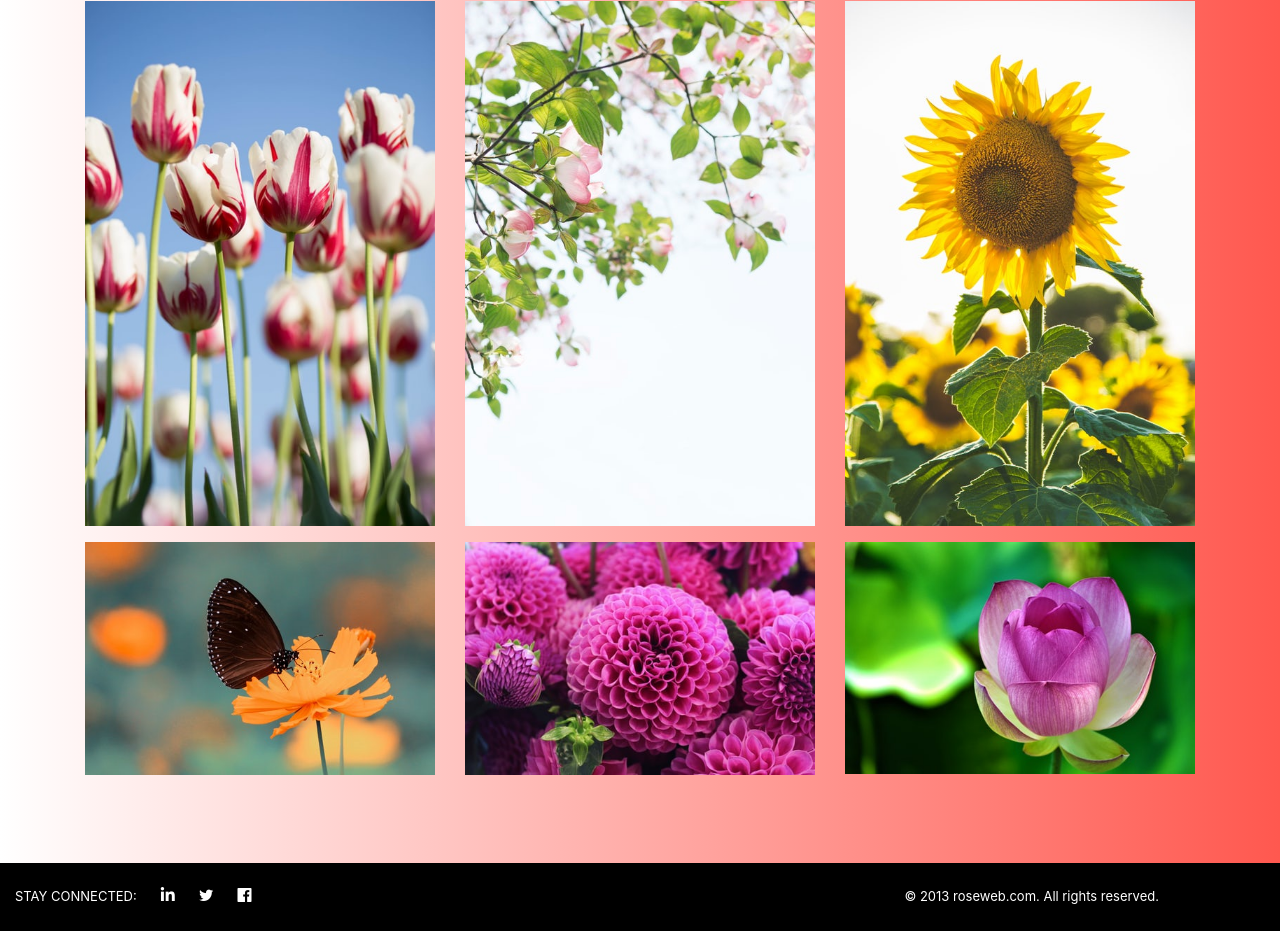
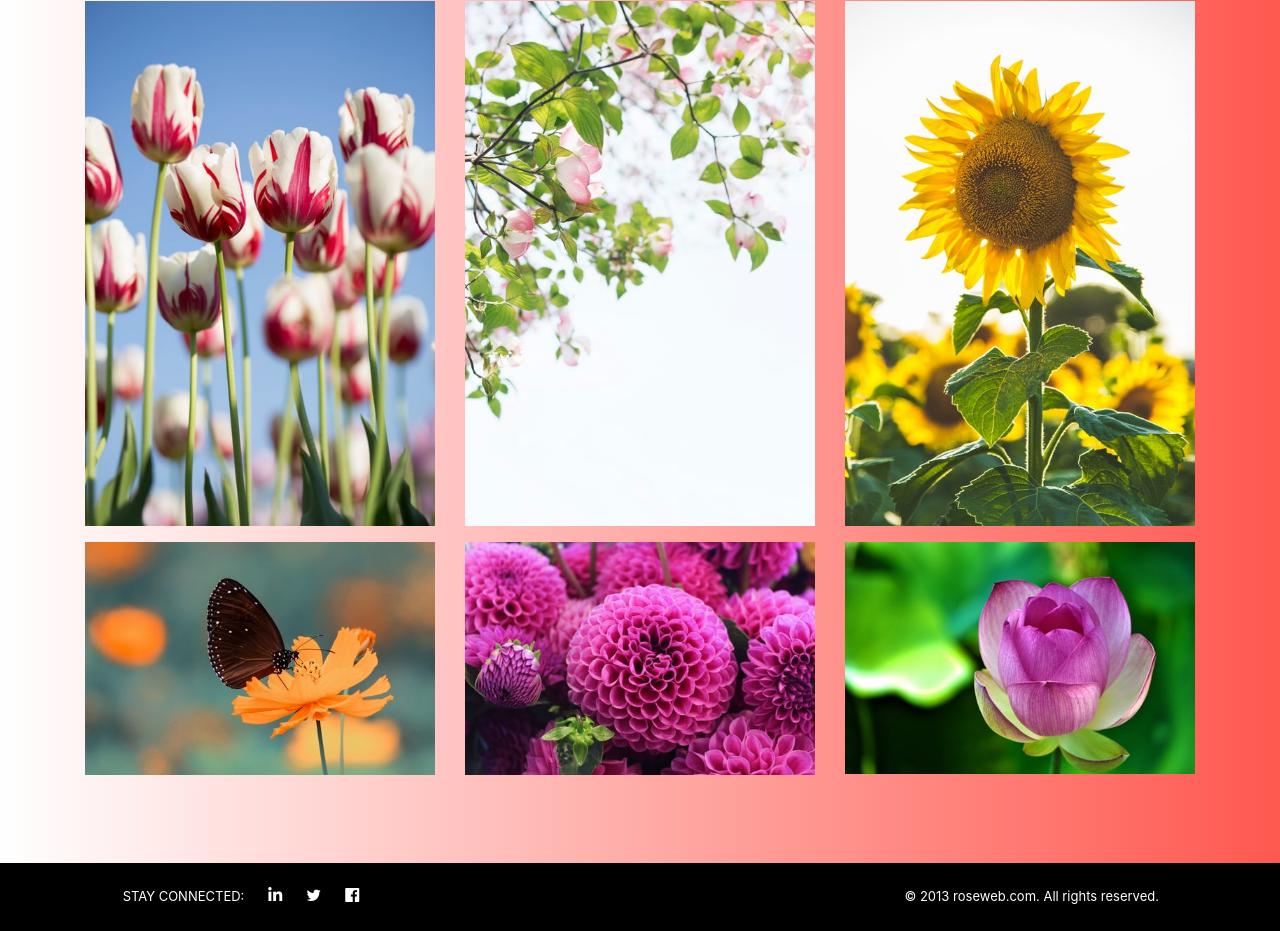
Before and after one commit to Narinderkaur651/New, a plain HTML site: page index.html in a window 1280 px wide. Shown: the part 2318-3249 px from the top of the page. Drawn offline with nearby package versions, Linux system fonts and the light colour scheme.

Commit message:
footer update

```diff
--- a/roseweb.css
+++ b/roseweb.css
@@ -67,6 +67,7 @@ footer {
 }
 .connected-p {
   font-size: 13px;
+  margin-left: 18%;
 }
 .img-dark {
   background-color: black;
```
